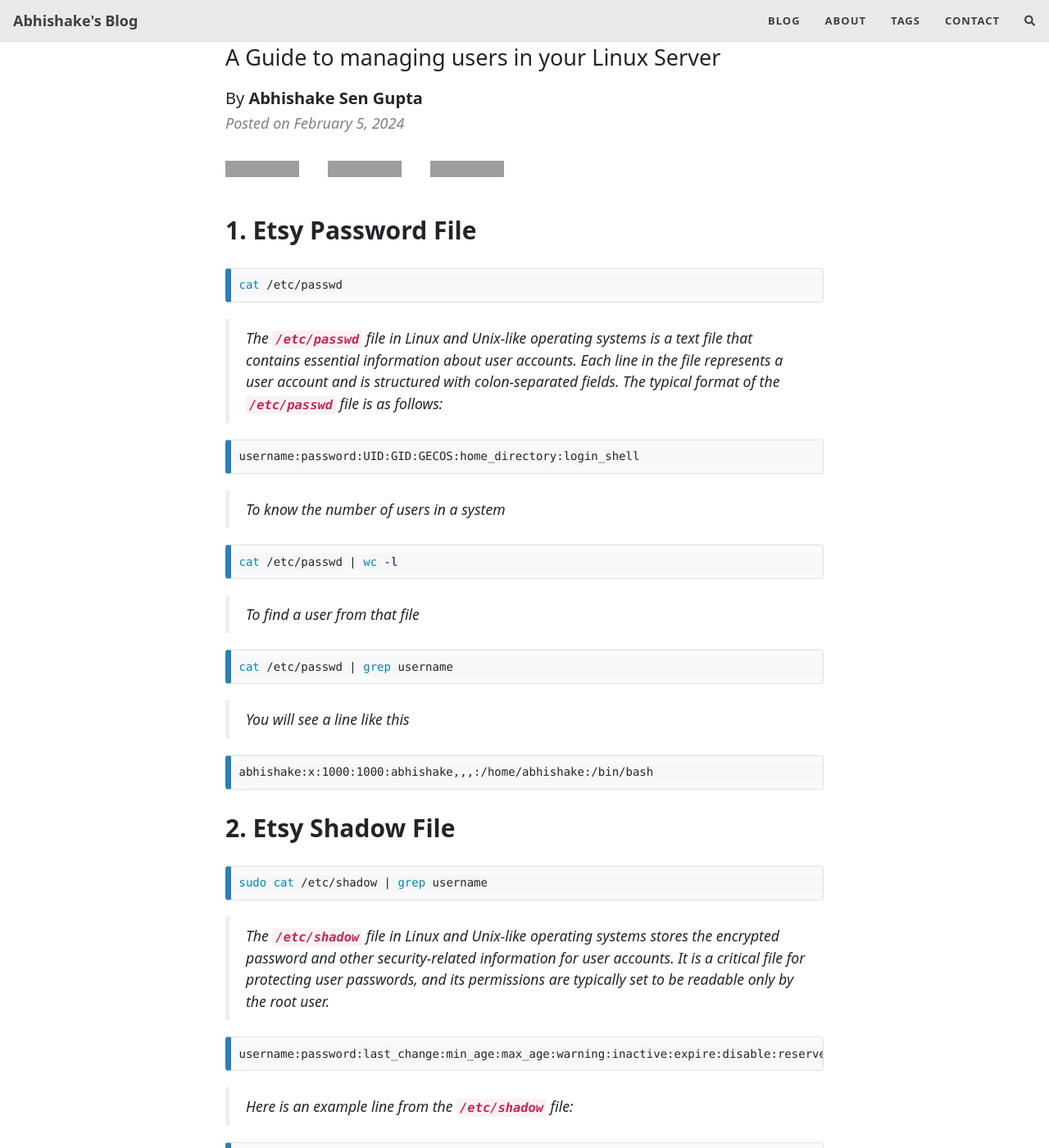
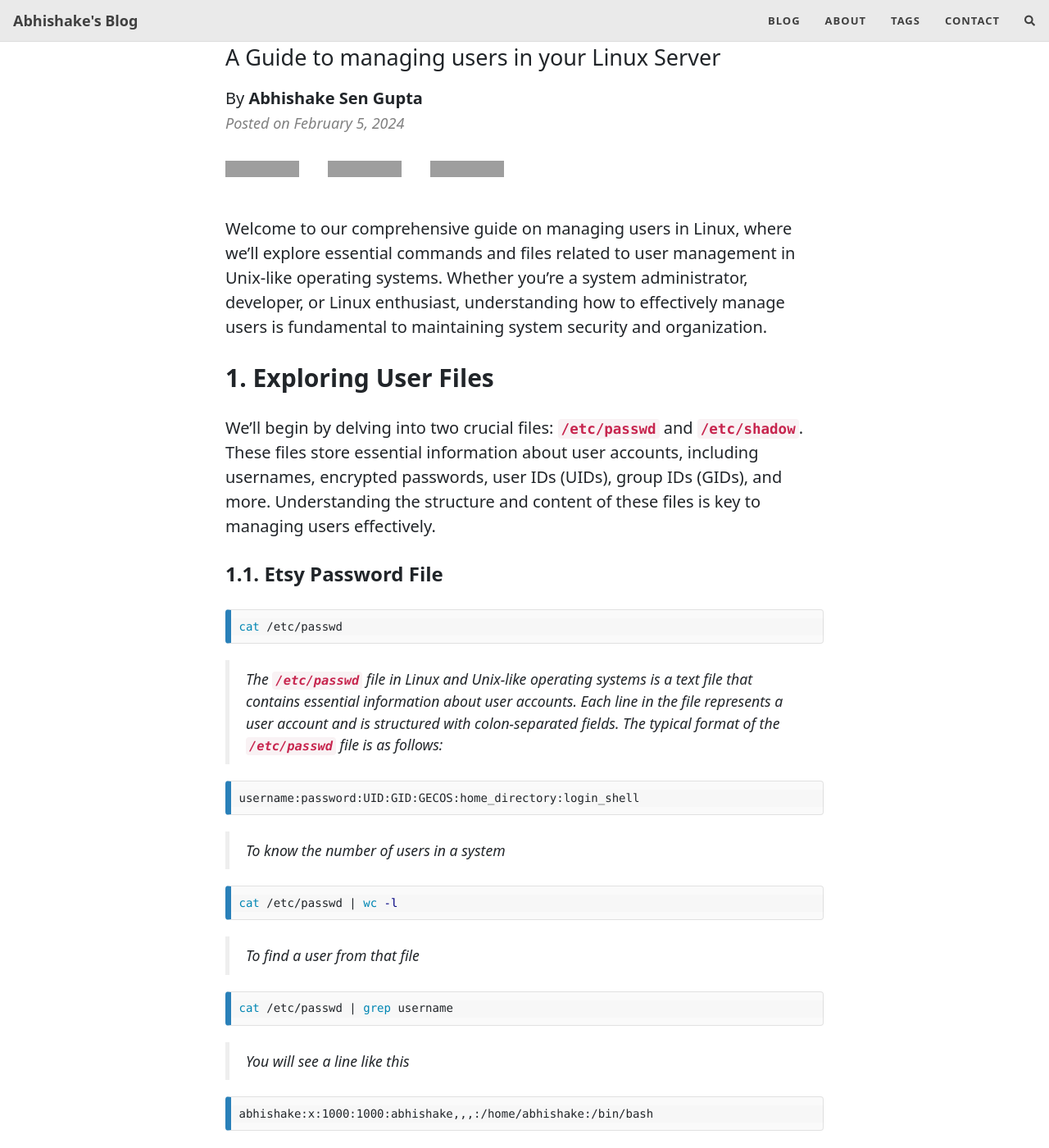
Before and after one commit to Abhishake63/abhishake.github.io, a Jekyll site: the page built from _posts/2024-02-05-manage-users-linux.md, in a window 1280 px wide and 1400 px high, scrolled down 215 px. Shown: the whole window at 82% size. Built offline with Jekyll 4.4.1, drawn with Linux system fonts in a browser that asks for light colours; nearby versions of some CDN libraries; comment, search, counter and statistics services are not loaded; some of the changed text lies outside the part shown; grey boxes are pictures that could not be loaded.

Commit message:
updated blogs

````diff
--- a/_posts/2024-02-05-manage-users-linux.md
+++ b/_posts/2024-02-05-manage-users-linux.md
@@ -8,7 +8,13 @@ tags: [linux]
 author: Abhishake Sen Gupta
 ---
 
-## 1. Etsy Password File
+Welcome to our comprehensive guide on managing users in Linux, where we'll explore essential commands and files related to user management in Unix-like operating systems. Whether you're a system administrator, developer, or Linux enthusiast, understanding how to effectively manage users is fundamental to maintaining system security and organization.
+
+## 1. Exploring User Files
+
+We'll begin by delving into two crucial files: **`/etc/passwd`** and **`/etc/shadow`**. These files store essential information about user accounts, including usernames, encrypted passwords, user IDs (UIDs), group IDs (GIDs), and more. Understanding the structure and content of these files is key to managing users effectively.
+
+### 1.1. Etsy Password File
 
 ```bash
 cat /etc/passwd
@@ -42,7 +48,7 @@ cat /etc/passwd | grep username
 abhishake:x:1000:1000:abhishake,,,:/home/abhishake:/bin/bash
 ```
 
-## 2. Etsy Shadow File
+### 1.2. Etsy Shadow File
 
 ```bash
 sudo cat /etc/shadow | grep username
@@ -62,7 +68,9 @@ username:password:last_change:min_age:max_age:warning:inactive:expire:disable:re
 abhishake:$y$j9T$LOBsz9MWvNpM7HIA8FXl01$un2uvIgy4d:19158:0:99999:7:::
 ```
 
-## 3. Adding & Deleting Users
+## 2. Adding & Deleting Users
+
+Next, we'll walk you through the process of adding and deleting users using commands like **`useradd`** and **`userdel`**. You'll learn how to create new user accounts, set passwords, and manage home directories. We'll also cover how to create system users, which are typically used for running services and daemons.
 
 > To create the user's home directory, use the **`-m`** option with **`useradd`**:
 >
@@ -97,3 +105,7 @@ To delete a user with the home directory
 ```bash
 sudo userdel -r username
 ```
+
+Whether you're responsible for managing a single-user system or an enterprise-level server, this guide will equip you with the knowledge and skills needed to effectively manage users in Linux. By following these best practices, you can ensure the security, stability, and efficiency of your Linux environment.
+
+**Here is the [Github Repo](https://github.com/Abhishake63/abhishake-guides) for this Article!**
````
Also changed, not shown: _posts/2024-02-05-secure-linux-server.md (+5 -5 lines), _posts/2024-02-05-ssh-commands.md (+4 -4 lines).
